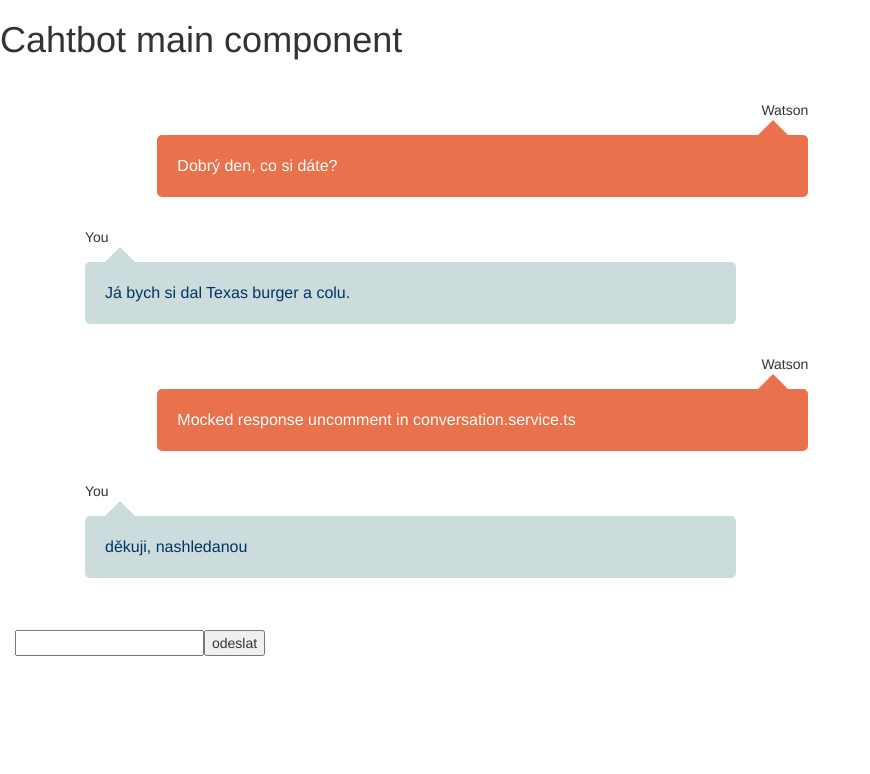
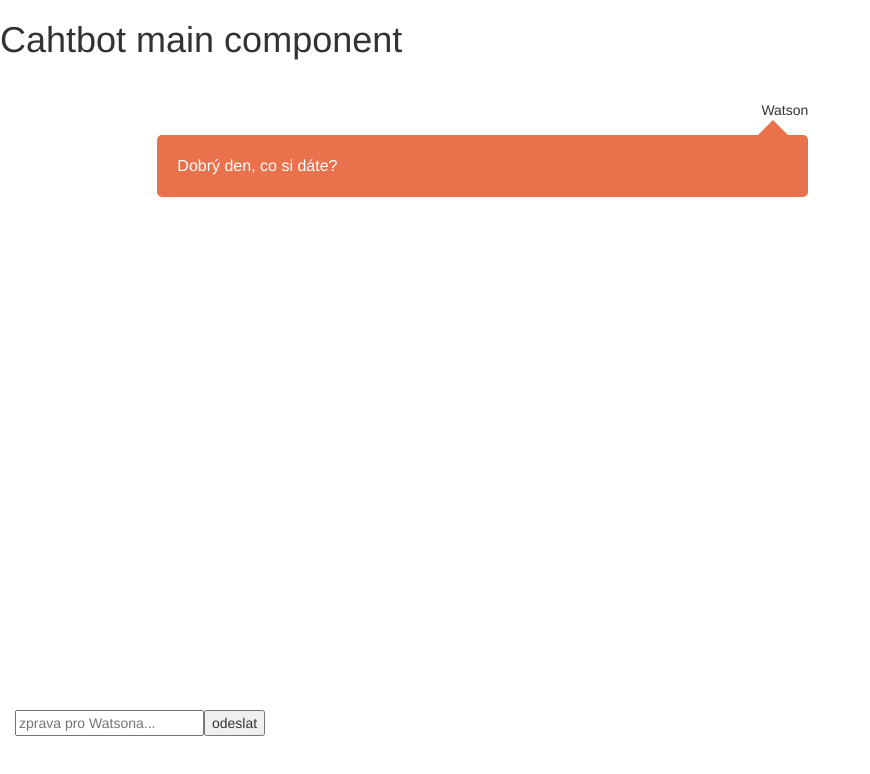
Before and after one commit to wena101/chatbot, an Angular app in the folder client/: page / in a window 1280 px wide. Shown: the top 774 px of the page, without its empty margins (0-870 px from the left). Built offline with nearby package versions, Linux system fonts and the light colour scheme.

Commit message:
scrollovani chatbot okna

```diff
--- a/client/src/app/app.module.ts
+++ b/client/src/app/app.module.ts
@@ -5,11 +5,13 @@ import { HttpModule } from '@angular/http';
 
 import { AppComponent } from './app.component';
 import { ChatWindowComponent } from './chat-window/chat-window.component';
+//import {Angular2AutoScroll} from "angular2-auto-scroll/lib/angular2-auto-scroll.directive";
 
 @NgModule({
   declarations: [
     AppComponent,
-    ChatWindowComponent
+    ChatWindowComponent,
+	//Angular2AutoScroll
   ],
   imports: [
     BrowserModule,
--- a/client/src/app/chat-window/chat-window.component.css
+++ b/client/src/app/chat-window/chat-window.component.css
@@ -9,6 +9,8 @@ http://nicolasgallagher.com/pure-css-speech-bubbles/demo/*/
 .chat .chat-history {
   padding: 30px 30px 20px;
   border-bottom: 2px solid white;
+  height: 80vh;
+  overflow:hidden; overflow-y:scroll;
 }
 .chat .chat-history .message-data {
   margin-bottom: 15px;
--- a/client/src/app/chat-window/chat-window.component.html
+++ b/client/src/app/chat-window/chat-window.component.html
@@ -1,6 +1,6 @@
 <div>
 <div class="chat col-xs-8">
-    <div class="chat-history">
+    <div class="chat-history" #list [scrollTop]="list.scrollHeight">
         <ul class="chat-ul">
           <li class="clearfix" *ngFor="let msg of messages"><!--pro kazdou message(promenna z componenet.ts), fieldy fromMe(bool), text(string)-->
             <div class="message-data" [class.align-right]="!msg.fromMe"><!--class.<class>="<expression>" podmninena trida-->
@@ -14,9 +14,13 @@
 	</div>
 </div>
 <div class="col-xs-12">
-<form>
-	<input type="text">
-	<input type="submit" value="odeslat">
-</form>
+	<div>
+		<input 	type="text"
+				name="messageText"
+				placeholder="zprava pro Watsona..."
+				(keydown.enter)="onEnter($event)"
+				[(ngModel)]="draft.text">
+		<button (click)="onEnter($event)">odeslat</button>
+	</div>
 </div>
 </div>
--- a/client/src/app/chat-window/chat-window.component.ts
+++ b/client/src/app/chat-window/chat-window.component.ts
@@ -13,20 +13,28 @@ import 'rxjs/Rx';
 
 export class ChatWindowComponent implements OnInit {
 
-  messages: ChatMessage[] = [
-  {fromMe : false, text : "Dobrý den, co si dáte?"},
-  {fromMe : true, text : "Já bych si dal Texas burger a colu."},
-  {fromMe : false, text : "ble"},
-  {fromMe : true, text : "děkuji, nashledanou"}  ];
+  messages: Array<ChatMessage> = [
+  {fromMe : false, text : "Dobrý den, co si dáte?"} ];
+
+  draft : ChatMessage = { fromMe : true, text : "" };
 
   constructor(private conversationService: ConversationService) { }
 
   ngOnInit() {
-	  this.conversationService.getWatsonResponse("bla").subscribe(res => {
-		//console.log('resp test: \n' + res);
+  }
+
+  onEnter(event: any): void {
+    this.sendMessage();
+    event.preventDefault();
+  }
+
+  sendMessage(): void {
+	 this.messages.push(this.draft);
+	 this.conversationService.getWatsonResponse(this.draft.text).subscribe(res => {
 		console.log(res);
-		this.messages[2].text = res.output.text
+		this.messages.push({ fromMe : false, text : res.output.text });
 	  });
+	 this.draft = { fromMe : true, text : "" };
   }
 
 }
--- a/client/src/app/services/conversation.service.ts
+++ b/client/src/app/services/conversation.service.ts
@@ -34,7 +34,7 @@ export class ConversationService {
 			text : text
 		}
 	  };
-	  return Observable.of( { output : { text : 'Mocked response uncomment in conversation.service.ts' }}).share();
+	  return Observable.of( { output : { text : 'echo:' + text +' (mocked response, uncomment in conversation.service.ts)' }}).share();
 	  //return this.http.post(this.endpoint, JSON.stringify(data), {headers: this.headers}).map(res => res.json()).share();
   }
 }
```
